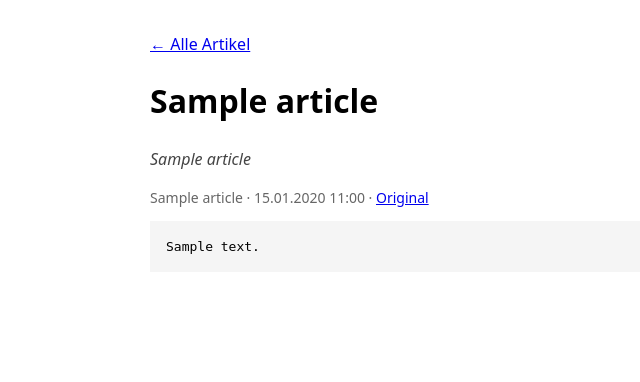
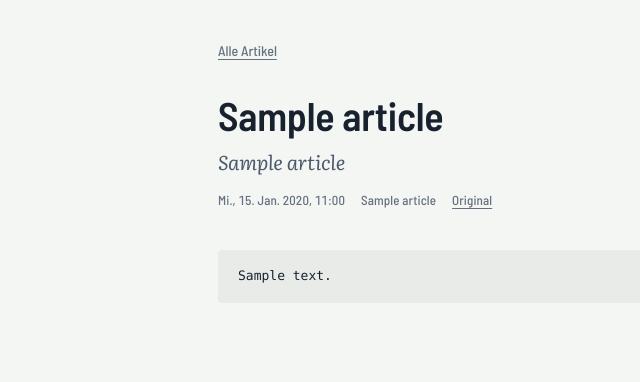
Before and after one commit to vvalceanu/news, a Django app: page /articles/1/ in a window 1280 px wide. Shown: the top 382 px of the page, without its empty margins (106-746 px from the left). Run offline with Django 5.2, Linux system fonts and the light colour scheme; tables that the repository leaves empty hold one stand-in row (values such as "Sample post"); parts of the project's set-up code (start-up, migrations or seed data) failed here and were passed over.

Commit message:
Restyle article pages and show relative German dates
German headline leads in Barlow Semi Condensed, the English title sits
under it in Literata italic, and source/date are small meta text. A
highlighter mark sweeps under the headline on hover/focus. Fonts are
self-hosted (OFL) instead of loaded from a CDN. Dates render as
"Heute, 13:45" / "Gestern, 07:20" via a new relative_day filter.

Co-Authored-By: Claude Opus 5.5 <noreply@anthropic.com>
Claude-Session: https://claude.ai/code/session_012YypPAt7LzwoZcQts4Azmz

```diff
--- /dev/null
+++ b/news/articles/static/articles/site.css
@@ -0,0 +1,267 @@
+/* Interlinear reader: the German headline is the text, the English title sits under it
+   like a gloss in a bilingual reader. Fonts are self-hosted (SIL OFL, see fonts/), so no
+   visitor IPs go to a third-party font CDN. */
+
+@font-face {
+  font-family: "Barlow Semi Condensed";
+  font-weight: 500;
+  font-style: normal;
+  font-display: swap;
+  src: url("fonts/barlow-semi-condensed-latin-500-normal.woff2") format("woff2");
+}
+@font-face {
+  font-family: "Barlow Semi Condensed";
+  font-weight: 600;
+  font-style: normal;
+  font-display: swap;
+  src: url("fonts/barlow-semi-condensed-latin-600-normal.woff2") format("woff2");
+}
+@font-face {
+  font-family: "Literata";
+  font-weight: 400;
+  font-style: italic;
+  font-display: swap;
+  src: url("fonts/literata-latin-400-italic.woff2") format("woff2");
+}
+
+:root {
+  --paper: #f4f6f4;
+  --ink: #18222f;
+  --gloss: #4c5a6b;
+  --note: #66717e;
+  --marker: #ffe14d;
+  --marker-ink: #18222f;
+  --raw: #e8ebe8;
+
+  --sans: "Barlow Semi Condensed", "Arial Narrow", system-ui, sans-serif;
+  --serif: "Literata", Georgia, serif;
+
+  color-scheme: light dark;
+}
+
+@media (prefers-color-scheme: dark) {
+  :root {
+    --paper: #121821;
+    --ink: #e8ecef;
+    --gloss: #a8b3bf;
+    --note: #8e99a5;
+    --marker: #e0c22e;
+    --marker-ink: #121821;
+    --raw: #1b232e;
+  }
+}
+
+*,
+*::before,
+*::after {
+  box-sizing: border-box;
+}
+
+html {
+  -webkit-text-size-adjust: 100%;
+}
+
+body {
+  margin: 0;
+  background: var(--paper);
+  color: var(--ink);
+  font-family: var(--sans);
+  font-weight: 500;
+  font-size: 1rem;
+  line-height: 1.5;
+}
+
+.page {
+  max-width: 42rem;
+  margin: 0 auto;
+  padding: 2.5rem 1.25rem 5rem;
+}
+
+a {
+  color: inherit;
+}
+
+:focus-visible {
+  outline: 3px solid var(--marker);
+  outline-offset: 3px;
+  border-radius: 2px;
+}
+
+/* Masthead: deliberately small, so the headlines below carry the page. */
+.masthead {
+  display: flex;
+  flex-wrap: wrap;
+  align-items: baseline;
+  justify-content: space-between;
+  gap: 0.25rem 1.5rem;
+  margin-bottom: 3rem;
+}
+
+.masthead h1 {
+  margin: 0;
+  font-weight: 600;
+  font-size: 1.5rem;
+  line-height: 1;
+  letter-spacing: -0.01em;
+}
+
+.masthead p,
+.back {
+  margin: 0;
+  color: var(--note);
+  font-size: 0.875rem;
+}
+
+.masthead a,
+.back a,
+.meta a {
+  color: var(--note);
+  text-decoration-thickness: 1px;
+  text-underline-offset: 0.2em;
+}
+
+.masthead a:hover,
+.back a:hover,
+.meta a:hover {
+  color: var(--ink);
+}
+
+.tally {
+  display: flex;
+  flex-wrap: wrap;
+  gap: 0 1rem;
+}
+
+.intro {
+  margin: -2rem 0 3rem;
+  max-width: 36rem;
+  color: var(--note);
+  font-size: 0.9375rem;
+}
+
+/* Article list */
+.stories {
+  list-style: none;
+  margin: 0;
+  padding: 0;
+  display: grid;
+  gap: 2.25rem;
+}
+
+.story {
+  position: relative;
+}
+
+.de {
+  margin: 0;
+  font-weight: 600;
+  font-size: clamp(1.375rem, 1.05rem + 1.4vw, 1.75rem);
+  line-height: 1.15;
+  letter-spacing: -0.005em;
+  overflow-wrap: break-word;
+  text-wrap: pretty;
+}
+
+.de a {
+  text-decoration: none;
+}
+
+/* The whole story is one tap target. */
+.story .de a::after {
+  content: "";
+  position: absolute;
+  inset: -0.5rem -0.75rem;
+}
+
+/* Highlighter: hovering or focusing a story marks its German headline, like a Textmarker. */
+.de span {
+  background-image: linear-gradient(var(--marker), var(--marker));
+  background-repeat: no-repeat;
+  background-position: 0 85%;
+  background-size: 0% 0.42em;
+  box-decoration-break: clone;
+  -webkit-box-decoration-break: clone;
+  transition: background-size 220ms ease-out;
+}
+
+.story:hover .de span,
+.de a:focus-visible span {
+  background-size: 100% 0.42em;
+}
+
+.story .de a:focus-visible {
+  outline: none;
+}
+
+.story:has(a:focus-visible) {
+  outline: 3px solid var(--marker);
+  outline-offset: 0.75rem;
+  border-radius: 2px;
+}
+
+.en {
+  margin: 0.4rem 0 0;
+  font-family: var(--serif);
+  font-style: italic;
+  font-weight: 400;
+  font-size: 1.0625rem;
+  line-height: 1.4;
+  color: var(--gloss);
+  text-wrap: pretty;
+}
+
+.meta {
+  display: flex;
+  flex-wrap: wrap;
+  gap: 0 1rem;
+  margin: 0.6rem 0 0;
+  color: var(--note);
+  font-size: 0.8125rem;
+  letter-spacing: 0.01em;
+  font-variant-numeric: tabular-nums;
+}
+
+.empty {
+  color: var(--note);
+}
+
+/* Article page */
+.article-head {
+  margin-bottom: 2.5rem;
+}
+
+.article-head .de {
+  font-size: clamp(1.75rem, 1.2rem + 2.4vw, 2.5rem);
+  line-height: 1.1;
+}
+
+.article-head .en {
+  font-size: 1.25rem;
+  margin-top: 0.6rem;
+}
+
+.article-head .meta {
+  margin-top: 1rem;
+}
+
+.back {
+  margin-bottom: 2rem;
+}
+
+pre {
+  margin: 0;
+  padding: 1rem 1.25rem;
+  background: var(--raw);
+  border-radius: 4px;
+  font-family: ui-monospace, "SFMono-Regular", Menlo, Consolas, monospace;
+  font-size: 0.8125rem;
+  line-height: 1.6;
+  white-space: pre-wrap;
+  word-break: break-word;
+}
+
+@media (prefers-reduced-motion: reduce) {
+  .de span {
+    transition: none;
+  }
+}
--- a/news/articles/templates/articles/base.html
+++ b/news/articles/templates/articles/base.html
@@ -1,19 +1,15 @@
-<!doctype html>
+{% load static %}<!doctype html>
 <html lang="de">
 <head>
   <meta charset="utf-8">
   <meta name="viewport" content="width=device-width, initial-scale=1">
   <title>{% block title %}Nachrichten{% endblock %}</title>
-  <style>
-    body { font-family: system-ui, sans-serif; max-width: 48rem; margin: 0 auto; padding: 1rem; line-height: 1.5; }
-    ul { list-style: none; padding: 0; }
-    li { margin-bottom: 1rem; }
-    .meta { color: #666; font-size: 0.875rem; }
-    .en { color: #444; font-style: italic; }
-    pre { white-space: pre-wrap; word-break: break-word; background: #f5f5f5; padding: 1rem; }
-  </style>
+  <link rel="preload" href="{% static 'articles/fonts/barlow-semi-condensed-latin-600-normal.woff2' %}" as="font" type="font/woff2" crossorigin>
+  <link rel="stylesheet" href="{% static 'articles/site.css' %}">
 </head>
 <body>
-  {% block content %}{% endblock %}
+  <main class="page">
+    {% block content %}{% endblock %}
+  </main>
 </body>
 </html>
--- a/news/articles/templates/articles/detail.html
+++ b/news/articles/templates/articles/detail.html
@@ -1,15 +1,19 @@
 {% extends "articles/base.html" %}
+{% load article_dates %}
 
 {% block title %}{{ article.title }}{% endblock %}
 
 {% block content %}
-<p><a href="{% url 'articles:index' %}">← Alle Artikel</a></p>
-<h1>{{ article.title }}</h1>
-{% if article.title_en %}<p class="en">{{ article.title_en }}</p>{% endif %}
-<div class="meta">
-  {{ article.feed_title }} · {{ article.published_at|date:"d.m.Y H:i" }} ·
-  <a href="{{ article.url }}" rel="noopener noreferrer">Original</a>
-</div>
+<p class="back"><a href="{% url 'articles:index' %}">Alle Artikel</a></p>
+<header class="article-head">
+  <h1 class="de">{{ article.title }}</h1>
+  {% if article.title_en %}<p class="en" lang="en">{{ article.title_en }}</p>{% endif %}
+  <p class="meta">
+    <time datetime="{{ article.published_at|date:'c' }}">{{ article.published_at|relative_day }}</time>
+    {% if article.feed_title %}<span>{{ article.feed_title }}</span>{% endif %}
+    {% if article.url %}<a href="{{ article.url }}" rel="noopener noreferrer">Original</a>{% endif %}
+  </p>
+</header>
 {# Raw body exactly as Miniflux stored it, shown as escaped text, never rendered as HTML. #}
 <pre>{{ article.content }}</pre>
 {% endblock %}
--- /dev/null
+++ b/news/articles/templatetags/article_dates.py
@@ -0,0 +1,36 @@
+from datetime import datetime, timedelta
+
+from django import template
+from django.utils import timezone
+
+register = template.Library()
+
+_WEEKDAYS = ["Mo.", "Di.", "Mi.", "Do.", "Fr.", "Sa.", "So."]
+# Duden-style abbreviations; short months are written out.
+_MONTHS = ["Jan.", "Feb.", "März", "Apr.", "Mai", "Juni", "Juli", "Aug.", "Sept.", "Okt.", "Nov.", "Dez."]
+
+
+def relative_day(value: datetime | None, now: datetime | None = None) -> str:
+    """'Heute, 13:45', 'Gestern, 07:20', otherwise 'Sa., 31. Okt., 13:45' (plus the year if it
+    isn't this year), all in the site's TIME_ZONE."""
+    if value is None:
+        return ""
+    if timezone.is_naive(value):
+        value = timezone.make_aware(value)
+    local = timezone.localtime(value)
+    today = timezone.localtime(now).date()
+    clock = f"{local:%H:%M}"
+    day = local.date()
+    if day == today:
+        return f"Heute, {clock}"
+    if day == today - timedelta(days=1):
+        return f"Gestern, {clock}"
+    label = f"{_WEEKDAYS[day.weekday()]}, {day.day}. {_MONTHS[day.month - 1]}"
+    if day.year != today.year:
+        label += f" {day.year}"
+    return f"{label}, {clock}"
+
+
+@register.filter(name="relative_day")
+def relative_day_filter(value):
+    return relative_day(value)
--- a/news/conftest.py
+++ b/news/conftest.py
@@ -5,3 +5,8 @@ import pytest
 def _force_flags_off(settings):
     settings.DEBUG = False
     settings.SECURE_SSL_REDIRECT = False
+    # The manifest storage needs `collectstatic` output, which tests don't have.
+    settings.STORAGES = {
+        **settings.STORAGES,
+        "staticfiles": {"BACKEND": "django.contrib.staticfiles.storage.StaticFilesStorage"},
+    }
```
Also changed, not shown: CLAUDE.md (+1 -1 lines), news/articles/static/articles/fonts/OFL-barlow.txt (added, +93 -0 lines), news/articles/static/articles/fonts/OFL-literata.txt (added, +93 -0 lines), news/articles/templates/articles/index.html (+15 -10 lines), news/articles/templates/articles/pending.html (+16 -10 lines), news/articles/tests/test_article_dates.py (added, +38 -0 lines), news/articles/tests/test_views.py (+10 -0 lines), news/articles/static/articles/fonts/barlow-semi-condensed-latin-500-normal.woff2 (added), news/articles/static/articles/fonts/barlow-semi-condensed-latin-600-normal.woff2 (added), news/articles/static/articles/fonts/literata-latin-400-italic.woff2 (added), news/articles/templatetags/__init__.py (added).
